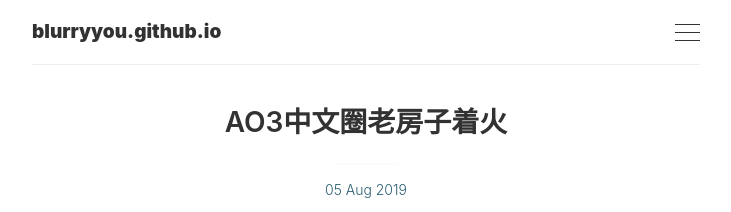
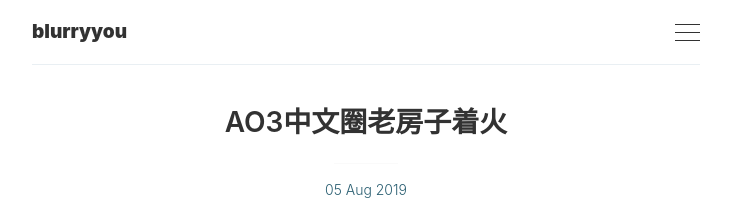
Before and after one commit to blurryyou/blurryyou.github.io, a Jekyll site: the page built from _posts/2019-08-05-AO3-and-her-chinese-advocators.md, in a window 1280 px wide and 900 px high. Shown: the top 212 px of the window, without its empty margins (274-1005 px from the left). Built offline with Jekyll 4.4.1, drawn with Linux system fonts in a browser that asks for light colours; part of the change alters nothing that is shown.

```diff
--- a/_config.yml
+++ b/_config.yml
@@ -5,10 +5,6 @@
 # For technical reasons, this file is *NOT* reloaded automatically when you use
 # 'jekyll serve'. If you change this file, please restart the server process.
 
-<<<<<<< Updated upstream
-# Permalinks
-permalink:        pretty
-=======
 # Site settings
 title:       blurryyou
 email:       'blurry.you@gmail.com'
@@ -19,7 +15,6 @@ AO3:     'https://archiveofourown.org/blurryyou'
 github:      ''
 instagram:   ''
 facebook:    ''
->>>>>>> Stashed changes
 
 markdown:  kramdown
 permalink: pretty
```
